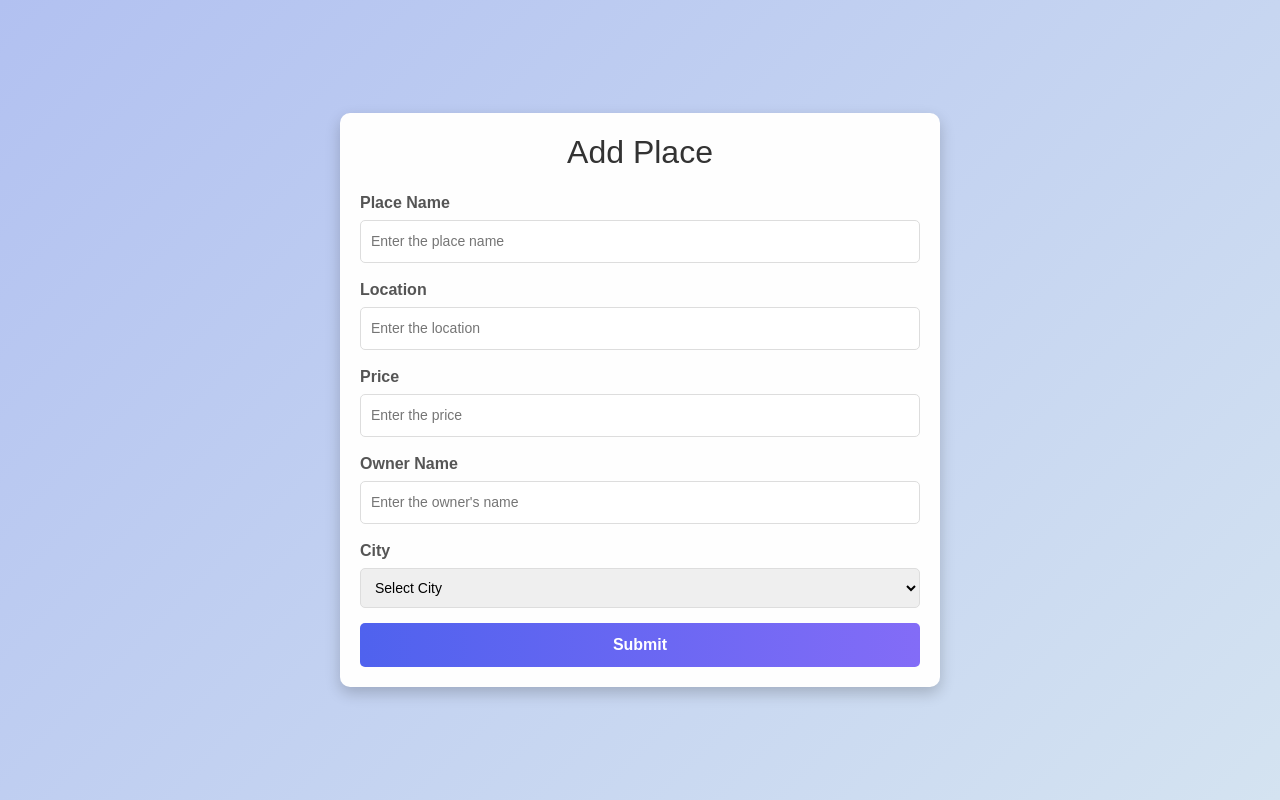
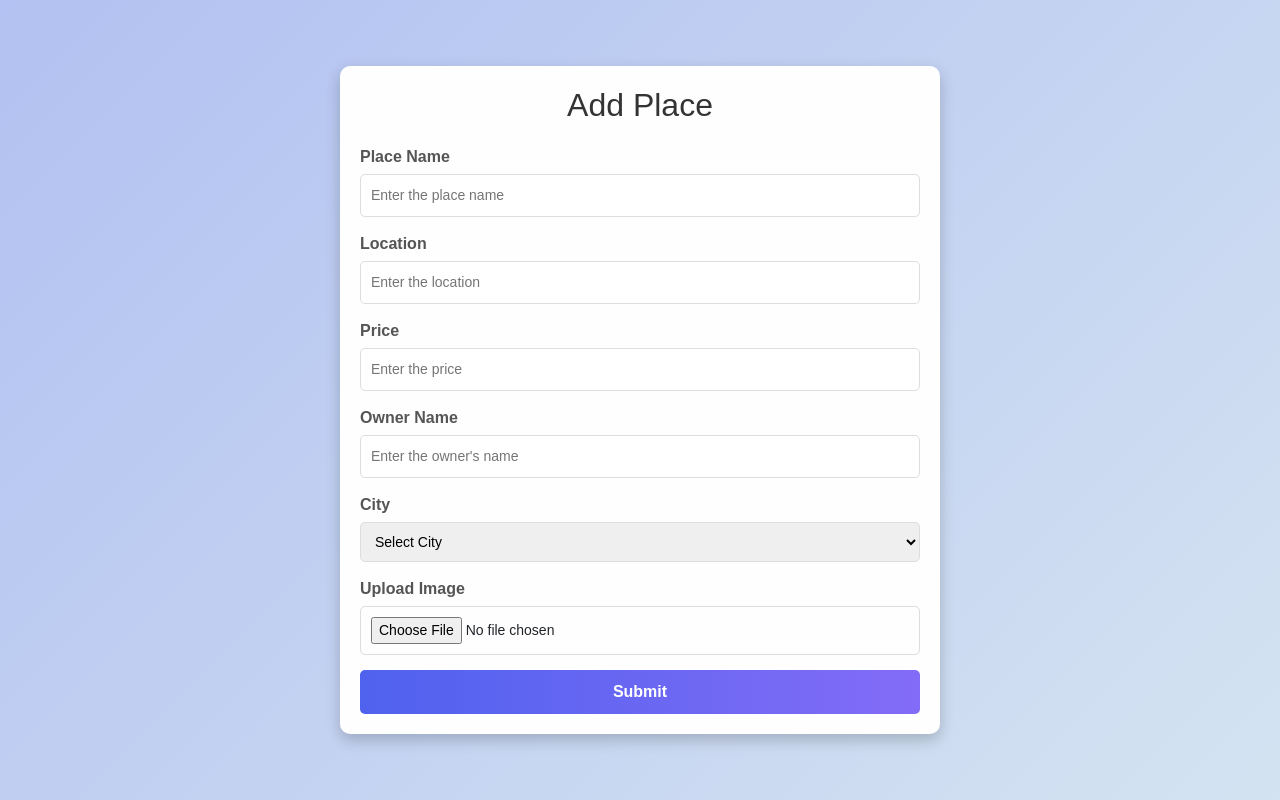
Before and after one commit to priyanshisathwara/vacation_rental, a React (Vite) app in the folder client/: page /add-places in a window 1280 px wide. Built offline with nearby package versions, Linux system fonts and the light colour scheme.

Commit message:
image added in create place

```diff
--- a/client/src/components/AddPlace.jsx
+++ b/client/src/components/AddPlace.jsx
@@ -4,12 +4,14 @@ import axios from 'axios';
 import { ToastContainer, toast } from 'react-toastify';
 
 export default function AddPlace() {
+  const [imageFile, setImageFile] = useState(null);
   const [formData, setFormData] = useState({
     place_name: '',
     location: '',
     price: '',
     owner_name: '',
-    city: ''
+    city: '',
+    image: null
   });
 
   const handleChange = (e) => {
@@ -20,16 +22,50 @@ export default function AddPlace() {
     });
   };
 
+  const handleFileChange = (e) => {
+    const file = e.target.files[0];
+    if (file) {
+      setImageFile(file);  // ✅ Update state with selected file
+      console.log("Selected File:", file); // ✅ Debugging
+    } else {
+      console.error("No file selected.");
+    }
+  };
+
+
 
   const handleSubmit = async (e) => {
     e.preventDefault();
-    console.log("Form data before sending:", formData);
+
+    if (!imageFile) {
+      console.error("No image file selected.");
+      toast.error("Please upload an image.");
+      return;
+    }
+
+    const formDataToSend = new FormData();
+    formDataToSend.append("place_name", formData.place_name);
+    formDataToSend.append("location", formData.location);
+    formDataToSend.append("price", formData.price);
+    formDataToSend.append("owner_name", formData.owner_name);
+    formDataToSend.append("city", formData.city);
+    formDataToSend.append("image", imageFile);
+
+    console.log("Submitting Form Data:", formDataToSend);
+
+    for (let pair of formDataToSend.entries()) {
+      console.log(pair[0] + ": ", pair[1]);
+    }
+
 
     try {
-      const response = await axios.post('http://localhost:8000/api/admin/create-place', formData);
+      const response = await axios.post('http://localhost:8000/api/admin/create-place', formDataToSend, {
+        headers: { "Content-Type": "multipart/form-data" },
+      });
+
       if (response.status === 201) {
         toast.success("Place added successfully!");
-        setFormData({ place_name: '', location: '', price: '', owner_name: '', city: '' }); // Reset form
+        setFormData({ place_name: '', location: '', price: '', owner_name: '', city: '', image: null }); // Reset form
       }
 
     } catch (error) {
@@ -132,6 +168,18 @@ export default function AddPlace() {
               <option value="Amreli">Amreli</option>
             </select>
           </div>
+
+          <div className="form-group">
+            <label htmlFor="image">Upload Image</label>
+            <input
+              type="file"
+              accept="image/*"
+              onChange={handleFileChange}
+            />
+
+
+          </div>
+
           <button type="submit" className="submit-button">Submit</button>
         </form>
         <ToastContainer />
--- a/client/src/components/PlacesList.jsx
+++ b/client/src/components/PlacesList.jsx
@@ -7,6 +7,7 @@ const PlacesList = () => {
     const [loading, setLoading] = useState(true);
     const [error, setError] = useState(null);
 
+    places ['abc'];
     useEffect(() => {
         axios.get("http://localhost:8000/api/admin/places") // Adjust API URL if needed
             .then((response) => {
@@ -29,6 +30,7 @@ const PlacesList = () => {
             <div className="grid">
                 {places.map((place) => (
                     <div key={place.id} className="card">
+                        <img src={`http://localhost:8000/uploads/${place.image}`} alt="" />
                         <h3>{place.place_name}</h3>
                         <p><strong>Location:</strong> {place.location}</p>
                         <p><strong>City:</strong> {place.city}</p>
```
